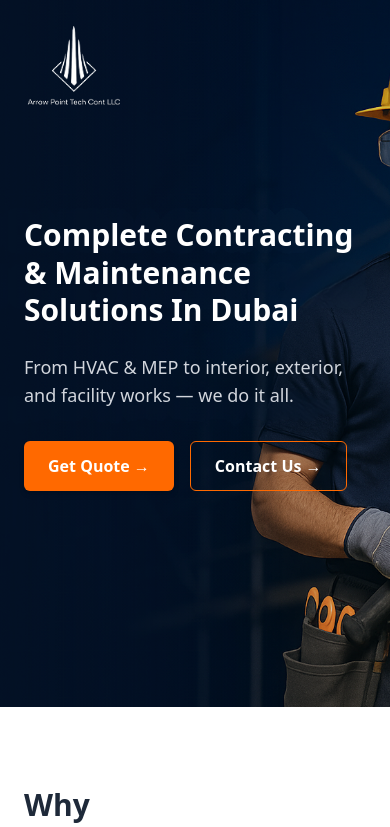
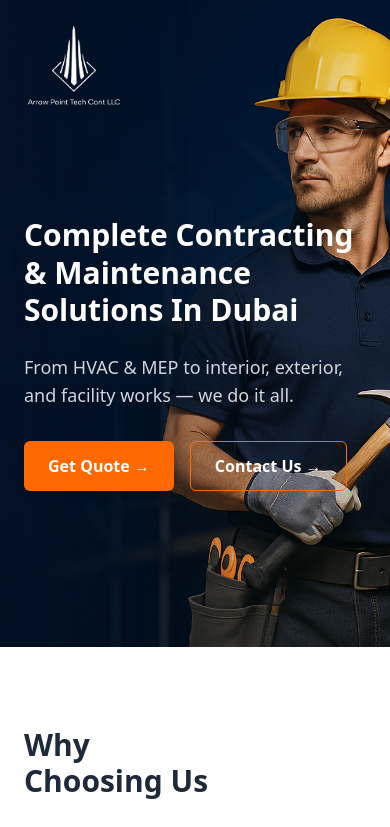
Before and after one commit to salsabeel10/Constrution-website, a React (Vite) app: page / in a window 390 px wide. Shown: the top 827 px of the page. Built offline with nearby package versions, Linux system fonts and the light colour scheme.

Commit message:
hero image mobile postion changed

```diff
--- a/src/components/HeroSection.jsx
+++ b/src/components/HeroSection.jsx
@@ -4,7 +4,7 @@ import React from "react";
 const HeroSection = () => {
   return (
     <section
-      className="relative bg-cover bg-top bg-no-repeat text-white pt-30 pb-30"
+      className="relative bg-cover bg-top bg-no-repeat text-white pt-30 pb-15"
       style={{ backgroundImage: "url('./hero_2.png')" }} // background image
     >
       {/* Overlay */}
--- a/src/index.css
+++ b/src/index.css
@@ -1 +1,7 @@
 @import "tailwindcss";
+
+@media (max-width: 768px) {
+  section {
+    background-position: 65% top; /* shifts the image slightly left */
+  }
+}
```
